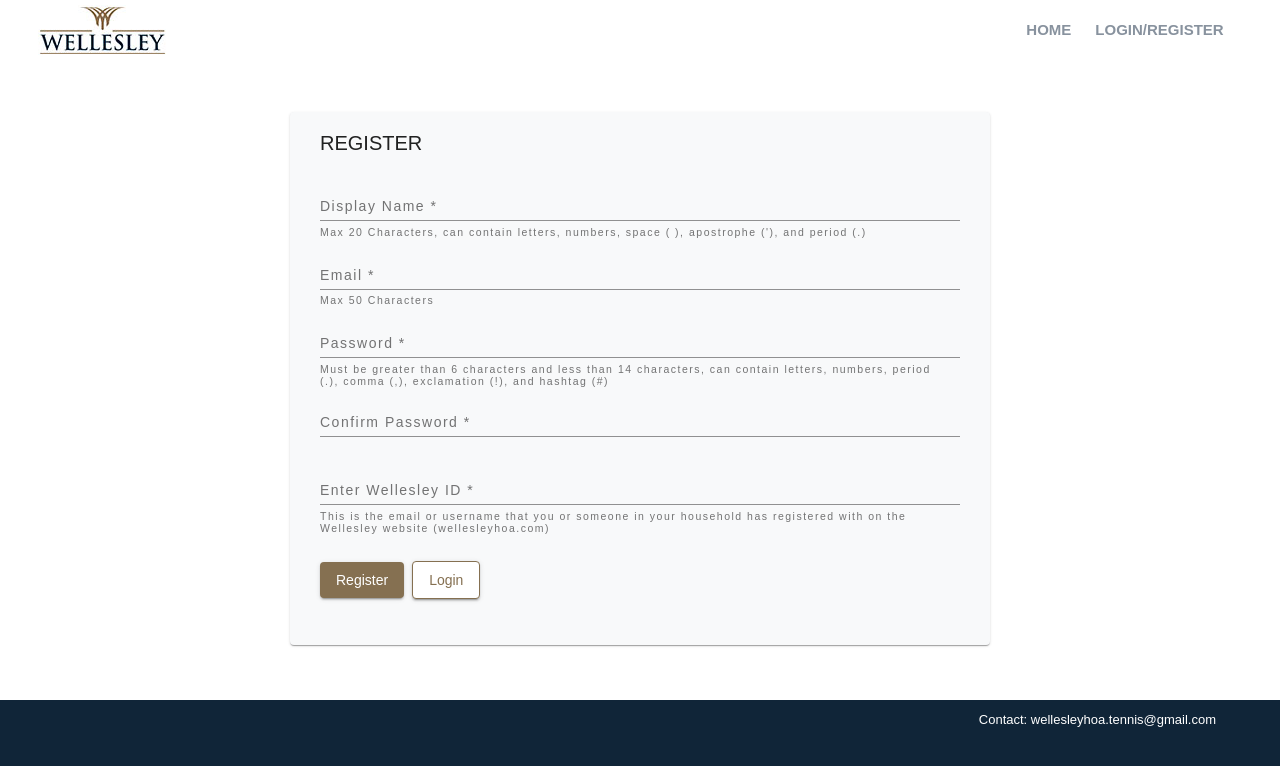
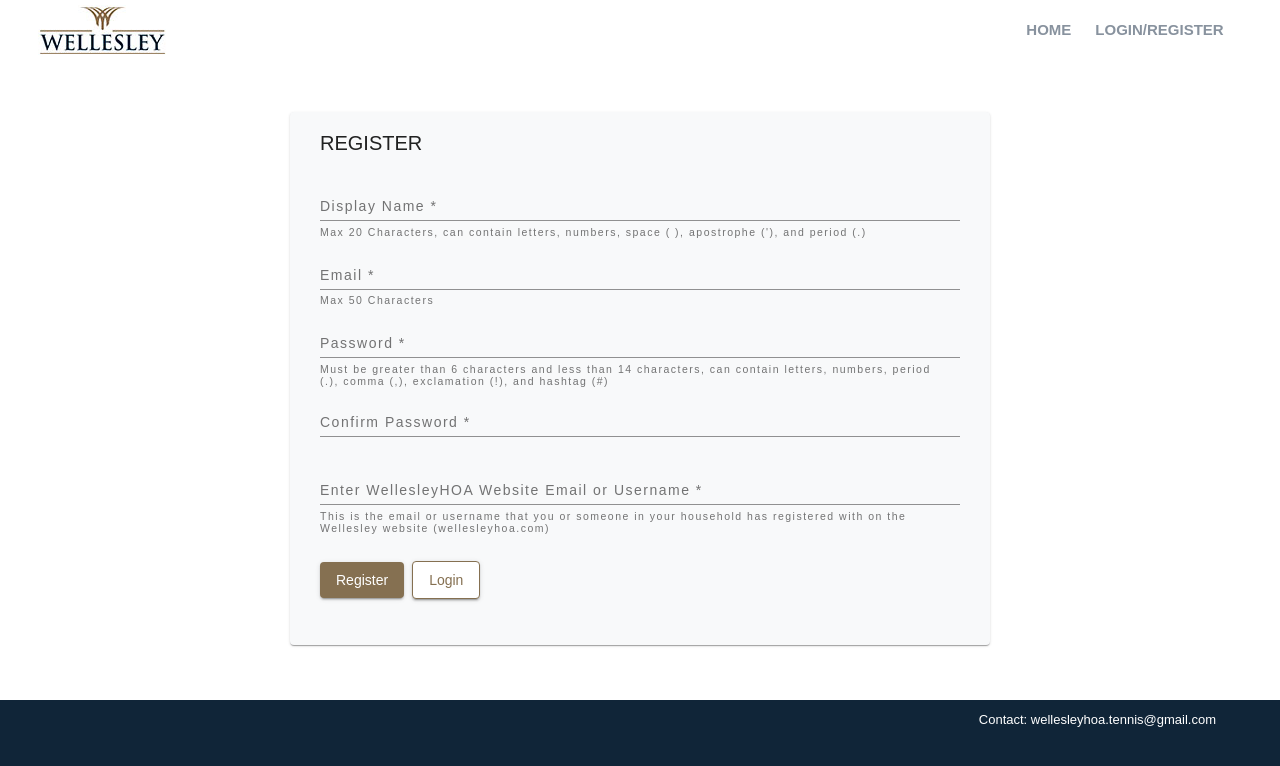
Before and after one commit to VyasNarasimhan/TennisReservations, an Angular app: page /register in a window 1280 px wide. Shown: the top 766 px of the page. Built offline with nearby package versions, Linux system fonts and the light colour scheme.

Commit message:
Clarify wellesleyhoa website id

```diff
--- a/src/app/register/register.component.html
+++ b/src/app/register/register.component.html
@@ -52,11 +52,11 @@
         <div class="col">
           <mat-form-field
               hintLabel="This is the email or username that you or someone in your household has registered with on the Wellesley website (wellesleyhoa.com)">
-            <mat-label>Enter Wellesley ID</mat-label>
+            <mat-label>Enter WellesleyHOA Website Email or Username</mat-label>
             <input matInput type="text" [(ngModel)]="data.wellesleyID" maxlength="50" #wellesleyID="ngModel"
                 name="wellesleyID" pattern="^[a-zA-Z0-9.'\s@_]{1,50}$" required>
-            <mat-error *ngIf="wellesleyID?.errors?.pattern">Wellesley ID is invalid</mat-error>
-            <mat-error *ngIf="wellesleyID?.errors?.required">Wellesley ID is required</mat-error>
+            <mat-error *ngIf="wellesleyID?.errors?.pattern">Email or username is invalid</mat-error>
+            <mat-error *ngIf="wellesleyID?.errors?.required">Email or username is required</mat-error>
           </mat-form-field>
         </div>
       </div>
```
